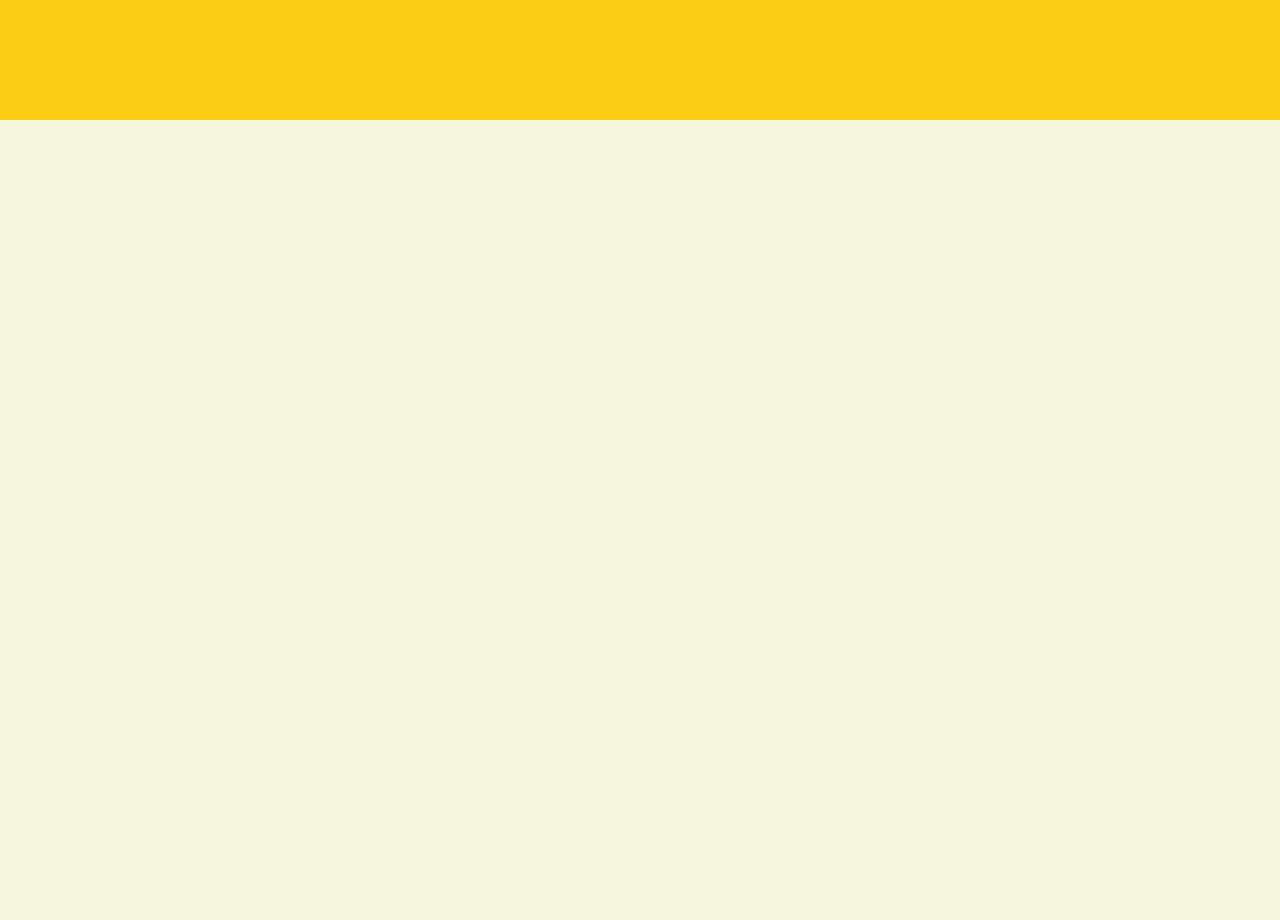
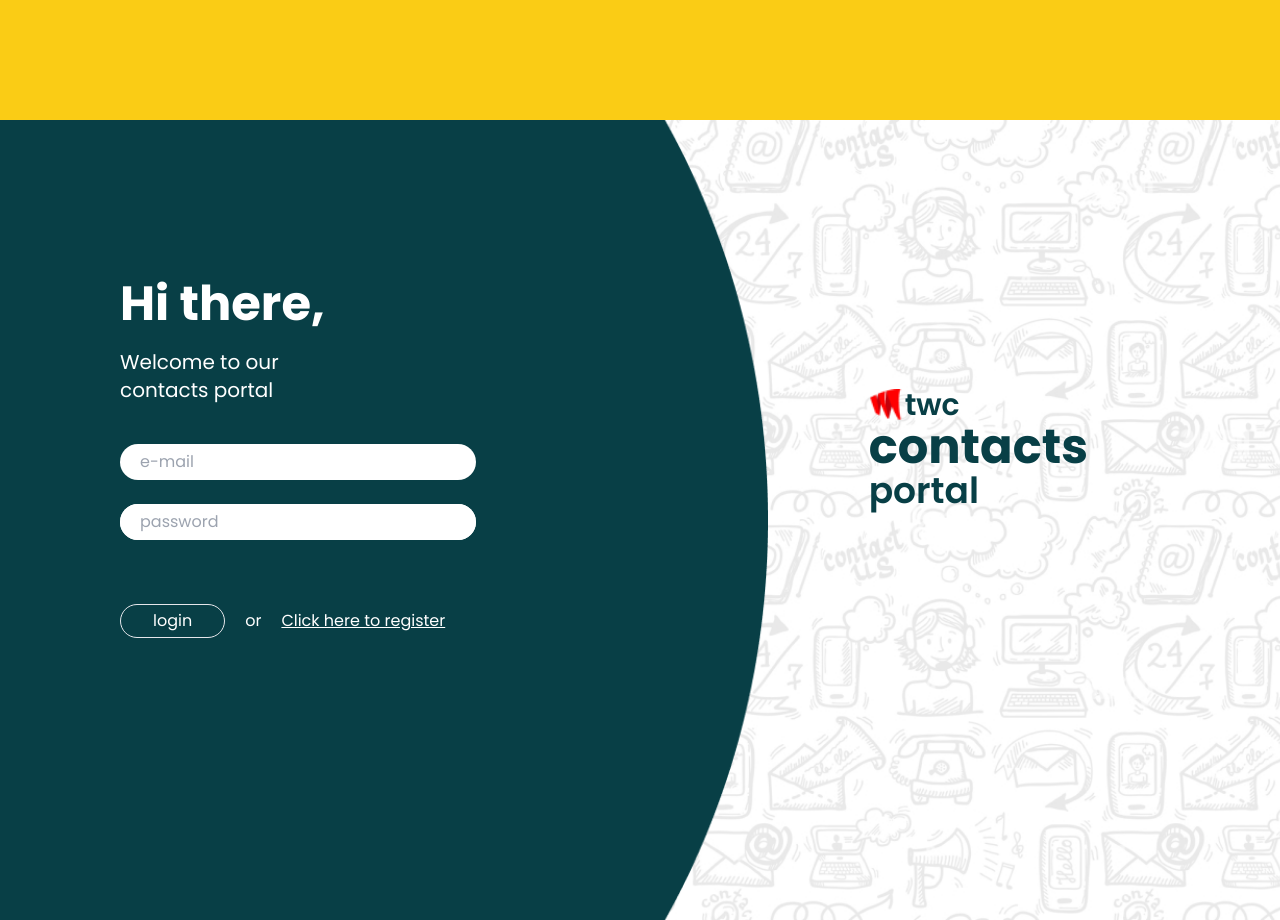
Before and after one commit to nkthilina/test-web, a React (Vite) app: page /login in a window 1280 px wide. Shown: the part 680-1600 px from the top of the page. Before the commit the page ends 800 px from the top, so only its background shows below. Built offline with nearby package versions, Linux system fonts and the light colour scheme.

Commit message:
4TH commit

```diff
--- a/components/PasswordInput.jsx
+++ b/components/PasswordInput.jsx
@@ -8,10 +8,10 @@ function PasswordInput({ value, onChange, placeholder }) {
 //   };
 
   return (
-    <div className="bg-gray-200 pl-12 py-2 md:py-4 focus:outline-none w-full">
+    <div className="bg-white w-full rounded-full">
       <input
         type={"password"}
-        className="w-full bg-gray-200 focus:outline-none"
+        className="rounded-full py-1.5 px-5 text-primary w-full"
         placeholder={placeholder || "Password"}
         value={value}
         onChange={onChange}
--- a/src/auth/Login.jsx
+++ b/src/auth/Login.jsx
@@ -3,6 +3,9 @@ import axios from "axios";
 import { Link, useNavigate } from "react-router-dom";
 import PasswordInput from "../../components/PasswordInput";
 import { validateEmail } from "../../utils/helper";
+import BgLogin from "../assets/bg_login.jpg";
+import BgLoginEllipse from "../assets/Bg_Ellipse_login_register.png";
+import Logo from "../assets/02 1.png";
 
 function Login() {
   const [email, setEmail] = useState("");
@@ -91,9 +94,73 @@ function Login() {
         </div>
       </div>
 
+
+
       {/* testing */}
-
-      <div></div>
+      <div className="absolute z-10  w-full h-screen">
+        <div className="w-full h-screen relative flex">
+          <img
+            src={BgLoginEllipse}
+            alt=""
+            className="w-3/5 h-screen absolute left-0 z-20"
+          />
+          <img
+            src={BgLogin}
+            alt=""
+            className="w-1/2 h-full absolute right-0 object-cover z-10"
+          />
+        </div>
+        <div className=" items-center justify-between grid grid-cols-2">
+          <div className="absolute  left-20 xl:left-10 2xl:left-20 top-36 xl:top-20 2xl:top-40 z-30 xl:m-20 ">
+            <div className="text-white ">
+              <h1 className="text-white font-bold text-5xl">Hi there,</h1>
+              <p className="text-xl mt-5">
+                Welcome to our <br /> contacts portal
+              </p>
+            </div>
+            <form  onSubmit={handleSubmit}>
+              <div className="mt-10 grid grid-rows-2 grid-flow-col gap-6">
+                <input
+                  type="email"
+                  placeholder="e-mail"
+                  className="rounded-full py-1.5 px-5 text-primary"
+                  onChange={(e) => setEmail(e.target.value)}
+                  id="email"
+                  value={email}
+                />
+                <PasswordInput
+                  placeholder="password"
+                  className="rounded-full py-1.5 px-5 text-primary"
+                  onChange={(e) => setPassword(e.target.value)}
+                  value={password}
+                />
+              </div>
+              {error && <p className="text-red-500">{error}</p>}
+              <div className="text-white mt-16 ">
+                <button
+                  className="border rounded-full border-solid my-auto py-1 px-8 text-white text-normal"
+                >
+                  login
+                </button>
+                <span className="mx-5">or</span>
+                <Link to="/register" className="underline">
+                  Click here to register
+                </Link>
+              </div>
+            </form>
+          </div>
+          <div className="absolute right-24 xl:right-48 2xl:right-60 top-1/3 xl:top-1/3 z-30 ">
+            <div className=" flex items-center ">
+              <img src={Logo} alt="" className="w-9 h-8" />
+              <span className="font-semibold text-3xl text-primary">twc</span>
+            </div>
+            <div className="text-primary grid grid-rows-2 grid-flow-col">
+              <span className="font-bold text-5xl">contacts</span>
+              <span className="font-semibold text-4xl">portal</span>
+            </div>
+          </div>
+        </div>
+      </div>
       {/* end testing */}
     </div>
   );
--- a/src/pages/Contacts.jsx
+++ b/src/pages/Contacts.jsx
@@ -9,26 +9,50 @@ import LogOut from "../assets/bx_log-out-circle.png";
 import { Link } from "react-router-dom";
 import EditIcon from "../assets/Vector_edit.png";
 import DeleteIcon from "../assets/Vector_delete.png";
-import MalePhoto from "../assets/male.png";
+// import MalePhoto from "../assets/male.png";
 import FemalePhoto from "../assets/female.png";
 import axios from "axios";
 
 function Contacts() {
-  // const [data, setData] = useState([])
-  const [users, setUsers] = useState([
-    {
-      image: MalePhoto,
-      name: 'John',
-      email: 'j@j.com',
-      gender: 'male',
-      phone: '123-456-7890'
-    },
-  ])
-//   useEffect(() => {
-//     axios.get("http://localhost:3001/users")
-//     .then((res) => setData(res.data))
-// .catch(err => console.log(err));
-//   }, [])
+  const [name, setName] = useState("");
+  const [email, setEmail] = useState("");
+  const [gender, setGender] = useState("male");
+  const [phone, setPhone] = useState("");
+  const [users, setUsers] = useState([]);
+  const [editUsers, setEditUsers] = useState(-1);
+
+  const handleEdit = (id) => {
+setEditUsers(id);
+  };
+
+  const handleUpdate = (id) => {
+    axios
+      .put(`http://localhost:3001/contacts/`+editUsers, {
+        name: name,
+        email: email,
+        gender: gender,
+        phone: phone,
+        // name: users[editUsers].name,
+        // email: users[editUsers].email,
+        // gender: users[editUsers].gender,
+        // phone: users[editUsers].phone,
+      })
+      .then((res) => {
+        console.log(res);
+        location.reload();
+        setEditUsers(-1);
+      })
+      .catch((err) => console.log(err));
+  };
+
+  useEffect(() => {
+    axios
+      // .get("mongodb://localhost:27017")
+      .get("http://localhost:3001/contacts")
+      // .get("http://localhost:3001/users")
+      .then((res) => setUsers(res.data))
+      .catch((err) => console.log(err));
+  }, []);
 
   return (
     <div className="w-full h-screen relative">
@@ -85,13 +109,28 @@ function Contacts() {
                 </tr>
               </thead>
               <tbody>
-              {
-                users.map((user, index) => {
-                  return (
+                {users.map((user, index) => {
+                  return ( user.id === editUsers ? (
                     <tr key={index} className="font-normal">
                       <td className="px-10">
-                        <img src={user.image} alt="" className="w-10 h-10" />
-                        {/* <img src={FemalePhoto} alt="" className="w-10 h-10" /> */}
+                        {/* <img src={user.image} alt="" className="w-10 h-10" /> */}
+                        <img src={FemalePhoto} alt="" className="w-10 h-10" />
+                      </td>
+                      <td><input type="text" name="" id="" value={user.name} className="px-10 capitalize" onChange={(e) => setName(e.target.value)}/> </td>
+                      <td><input type="text" name="" id="" value={user.gender} className="px-10 capitalize" onChange={(e) => setGender(e.target.value)}/> </td>
+                      <td><input type="email" name="" id="" value={user.email} className="px-10 " onChange={(e) => setEmail(e.target.value)}/> </td>
+                      <td><input type="text" name="" id="" value={user.phone} className="px-10 " onChange={(e) => setPhone(e.target.value)}/> </td>
+                      <td className=" ">
+                        <button onClick={handleUpdate} className=" items-center justify-center my-auto">
+                            <img src={EditIcon} alt="" className="w-4 h-4" />
+                          </button>
+                      </td>
+                    </tr>
+                   ) : (
+                    <tr key={index} className="font-normal">
+                      <td className="px-10">
+                        {/* <img src={user.image} alt="" className="w-10 h-10" /> */}
+                        <img src={FemalePhoto} alt="" className="w-10 h-10" />
                       </td>
                       <td className="px-10 capitalize">{user.name}</td>
                       <td className="px-10">{user.gender}</td>
@@ -99,54 +138,20 @@ function Contacts() {
                       <td className="px-10">{user.phone}</td>
                       <td className="px-10 ">
                         <div className="flex items-center justify-center gap-4 my-auto">
-                        <Link to="/contacts/update">
-                      <img src={EditIcon} alt="" className="w-4 h-4" />
-                    </Link>
-                    <Link to="/contacts/delete">
-
-                          <img src={DeleteIcon} alt="" className="w-4 h-4" />
-                    </Link>
+                          <button onClick={() => handleEdit(user.id)}>
+                            <img src={EditIcon} alt="" className="w-4 h-4" />
+                          </button>
+                          <Link to="/contacts/delete">
+                            <img src={DeleteIcon} alt="" className="w-4 h-4" />
+                          </Link>
                         </div>
                       </td>
                     </tr>
+                   )
                   )
-                })
-              }
-                <tr className="font-normal">
-                  <td className="px-10">
-                    <img src={MalePhoto} alt="" className="w-10 h-10" />
-                    {/* <img src={FemalePhoto} alt="" className="w-10 h-10" /> */}
-                  </td>
-                  <td className="px-10 capitalize">Thilina</td>
-                  <td className="px-10">Male</td>
-                  <td className="px-10">test@gmail.com</td>
-                  <td className="px-10">0123456789</td>
-                  <td className="px-10 ">
-                    <div className="flex items-center justify-center gap-4 my-auto">
-                    <Link to="/contacts/update">
-                      <img src={EditIcon} alt="" className="w-4 h-4" />
-                    </Link>
-                      {/* <img src={EditIcon} alt="" className="w-4 h-4" /> */}
-                      <img src={DeleteIcon} alt="" className="w-4 h-4" />
-                    </div>
-                  </td>
-                </tr>
-                <tr className="font-normal">
-                  <td className="px-10">
-                    {/* <img src={MalePhoto} alt="" className="w-10 h-10" /> */}
-                    <img src={FemalePhoto} alt="" className="w-10 h-10" />
-                  </td>
-                  <td className="px-10 capitalize">Thilina</td>
-                  <td className="px-10">Male</td>
-                  <td className="px-10">test@gmail.com</td>
-                  <td className="px-10">0123456789</td>
-                  <td className="px-10 ">
-                    <div className="flex items-center justify-center gap-4 my-auto">
-                      <img src={EditIcon} alt="" className="w-4 h-4" />
-                      <img src={DeleteIcon} alt="" className="w-4 h-4" />
-                    </div>
-                  </td>
-                </tr>
+
+                })}
+
               </tbody>
             </div>
           </div>
--- a/src/pages/Welcome.jsx
+++ b/src/pages/Welcome.jsx
@@ -4,11 +4,7 @@ import Ellipse01 from "../assets/Ellipse 1.png";
 import LeftImage from "../assets/left_bottom.jpg";
 import RightImage from "../assets/right_top.jpg";
 import Logo from "../assets/02 1.png";
-import TWC_Text from "../assets/TWC_Logo_Revamp_2021 1.png";
-import ContactsPortal from "../assets/contacts portal.png";
-import LogOut from '../assets/bx_log-out-circle.png'
-
-
+import LogOut from "../assets/bx_log-out-circle.png";
 
 function Welcome() {
   return (
@@ -28,24 +24,31 @@ function Welcome() {
         </div>
         {/* end bg image */}
 
+        {/* form */}
+        <div className="absolute z-10  2xl:mt-16 lg:mx-36 mx-24">
           {/* logo */}
-      <div className="">
-        <div className="absolute z-10 flex left-10 top-10">
-          <img src={Logo} alt="" className="" />
-          <img src={TWC_Text} alt="" className="" />
+          <div className="lg:mt-20">
+            <div className=" flex items-center ">
+              <img src={Logo} alt="" className="w-7 h-6" />
+              <span className="font-semibold text-2xl text-white">twc</span>
             </div>
-        <div className="absolute z-10 flex left-16 top-16">
-          <img src={ContactsPortal} alt="" className="" />
+            <div className="text-white">
+              <span className="font-bold text-3xl">contacts</span>
+              <br />
+              <span className="font-semibold text-2xl">portal</span>
             </div>
           </div>
           {/* end logo */}
 
-      {/* form */}
-      <div className="absolute z-10 mt-60 m-40">
-        <h1 className="text-white capitalize font-bold text-5xl">Welcome,</h1>
+          <div className="xl:mt-28 2xl:mt-40 lg:mt-20">
+            <h1 className="text-white capitalize font-bold text-5xl">
+              Welcome,
+            </h1>
             <div className="my-10">
               <h2 className="text-white text-3xl">
-This is where your contacts will live. Click the button below  to add a new contact.</h2>
+                This is where your contacts will live. Click the button below to
+                add a new contact.
+              </h2>
             </div>
             <div>
               <Link
@@ -55,12 +58,14 @@ This is where your contacts will live. Click the button below  to add a new cont
                 add your first contact
               </Link>
             </div>
-
+          </div>
         </div>
         {/* end form */}
-      <div className="absolute z-10 right-14 bottom-12 flex text-center justify-items-center">
-        <img src={LogOut} alt="" className="w-[43px] h-[43px]"/>
-        <Link to="/login" className="underline text-white font-normal ">logout</Link>
+        <div className="absolute z-10 right-14 bottom-12  items-center grid grid-cols-2 ">
+          <img src={LogOut} alt="" className="w-[43px] h-[43px] " />
+          <Link to="/login" className="underline text-white font-normal text-2xl">
+            logout
+          </Link>
         </div>
       </div>
     </div>
```
Also changed, not shown: src/pages/NewContact.jsx (+6 -2 lines), src/assets/Bg_Ellipse_login_register.png (added), src/assets/bg_login.jpg (added). Lines whose indentation alone changed are shown as unchanged.
